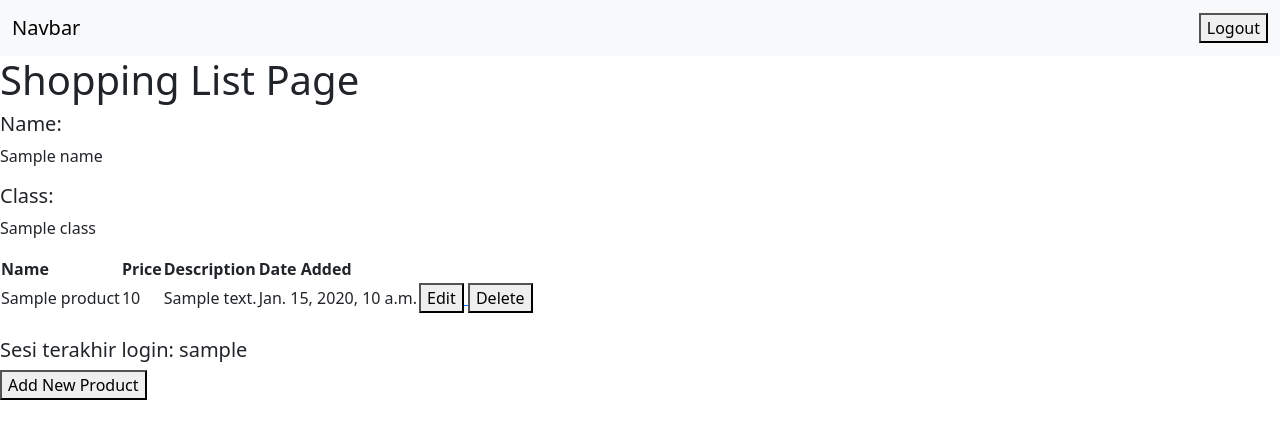
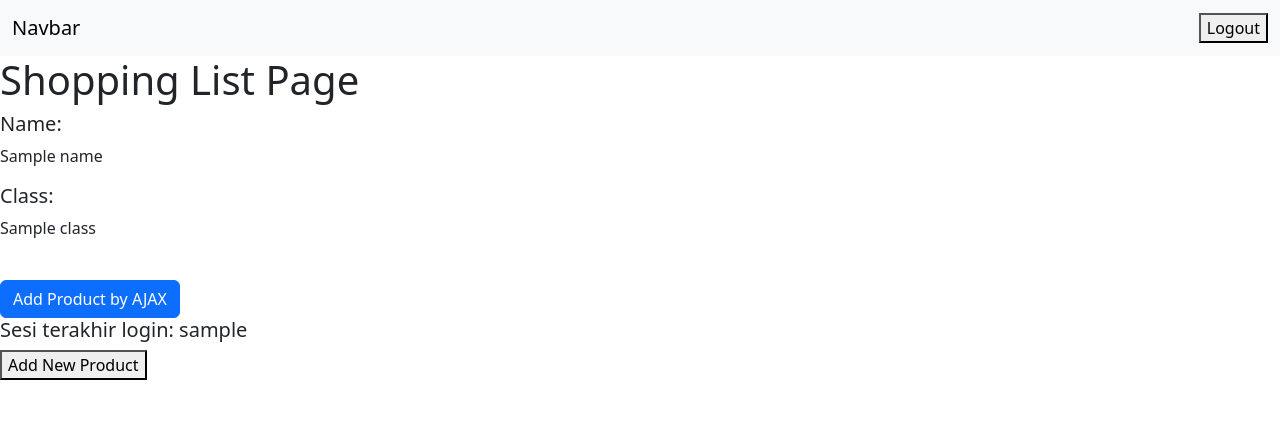
Before and after one commit to lucindalaurent/shopping-list, a Django app: template main/templates/main.html in a window 1280 px wide. Shown: the top 439 px of the page. Run offline with Django 4.2, Linux system fonts and the light colour scheme; the template is opened without the code that fills it: most values are stand-ins (such as "Sample title", 1, 10 or a date in 2020).

Commit message:
selesai tutorial 5

```diff
--- a/main/templates/main.html
+++ b/main/templates/main.html
@@ -30,39 +30,42 @@
 <h5>Class:</h5>
 <p>{{class}}</p>
 
-<table>
-    <tr>
-        <th>Name</th>
-        <th>Price</th>
-        <th>Description</th>
-        <th>Date Added</th>
-    </tr>
+<table id="product_table"></table>
+<div class="modal fade" id="exampleModal" tabindex="-1" aria-labelledby="exampleModalLabel" aria-hidden="true">
+    <div class="modal-dialog">
+        <div class="modal-content">
+            <div class="modal-header">
+                <h1 class="modal-title fs-5" id="exampleModalLabel">Add New Product</h1>
+                <button type="button" class="btn-close" data-bs-dismiss="modal" aria-label="Close"></button>
+            </div>
+            <div class="modal-body">
+                <form id="form" onsubmit="return false;">
+                    {% csrf_token %}
+                    <div class="mb-3">
+                        <label for="name" class="col-form-label">Name:</label>
+                        <input type="text" class="form-control" id="name" name="name"></input>
+                    </div>
+                    <div class="mb-3">
+                        <label for="price" class="col-form-label">Price:</label>
+                        <input type="number" class="form-control" id="price" name="price"></input>
+                    </div>
+                    <div class="mb-3">
+                        <label for="description" class="col-form-label">Description:</label>
+                        <textarea class="form-control" id="description" name="description"></textarea>
+                    </div>
+                </form>
+            </div>
+            <div class="modal-footer">
+                <button type="button" class="btn btn-secondary" data-bs-dismiss="modal">Close</button>
+                <button type="button" class="btn btn-primary" id="button_add" data-bs-dismiss="modal">Add Product</button>
+            </div>
+        </div>
+    </div>
+</div>
+<br />
 
-    {% comment %} Berikut cara memperlihatkan data produk di bawah baris ini {% endcomment %}
+<button type="button" class="btn btn-primary" data-bs-toggle="modal" data-bs-target="#exampleModal">Add Product by AJAX</button>
 
-    {% for product in products %}
-    <tr>
-        <td>{{product.name}}</td>
-        <td>{{product.price}}</td>
-        <td>{{product.description}}</td>
-        <td>{{product.date_added}}</td>
-        <td>
-            <a href="{% url 'main:edit_product' product.pk %}">
-                <button>
-                    Edit
-                </button>
-            </a>
-            <a href="{% url 'main:delete_product' product.pk %}">
-                <button>
-                    Delete
-                </button>
-            </a>
-        </td>
-    </tr>
-    {% endfor %}
-</table>
-
-<br />
 
 <h5>Sesi terakhir login: {{ last_login }}</h5>
 <a href="{% url 'main:create_product' %}">
@@ -71,5 +74,45 @@
     </button>
 </a>
 
+<script>
+    async function getProducts() {
+        return fetch("{% url 'main:get_product_json' %}").then((res) => res.json())
+    }
 
+    async function refreshProducts() {
+
+        document.getElementById("product_table").innerHTML = ""
+        const products = await getProducts()
+        let htmlString = `<tr>
+            <th>Name</th>
+            <th>Price</th>
+            <th>Description</th>
+            <th>Date Added</th>
+        </tr>`
+        products.forEach((item) => {
+            htmlString += `\n<tr>
+            <td>${item.fields.name}</td>
+            <td>${item.fields.price}</td>
+            <td>${item.fields.description}</td>
+            <td>${item.fields.date_added}</td>
+        </tr>`
+        })
+
+        document.getElementById("product_table").innerHTML = htmlString
+    }
+
+    refreshProducts()
+
+    function addProduct() {
+        fetch("{% url 'main:add_product_ajax' %}", {
+            method: "POST",
+            body: new FormData(document.querySelector('#form'))
+        }).then(refreshProducts)
+
+        document.getElementById("form").reset()
+        return false
+    }
+
+    document.getElementById("button_add").onclick = addProduct
+</script>
 {% endblock content %}
--- a/main/urls.py
+++ b/main/urls.py
@@ -1,6 +1,6 @@
 from django.urls import path
 from main.views import show_main, create_product, show_xml, show_json, show_xml_by_id, show_json_by_id
-from main.views import register, login_user, logout_user, edit_product, delete_product
+from main.views import register, login_user, logout_user, edit_product, delete_product, get_product_json, add_product_ajax
 
 
 
@@ -19,5 +19,7 @@ urlpatterns = [
     path('login/', login_user, name='login'),
     path('logout/', logout_user, name='logout'),
     path('edit-product/<int:id>', edit_product, name='edit_product'),
-    path('delete/<int:id>', delete_product, name='delete_product')
+    path('delete/<int:id>', delete_product, name='delete_product'),
+    path('get-product/', get_product_json, name='get_product_json'),
+    path('create-product-ajax/', add_product_ajax, name='add_product_ajax')
 ]
```
Also changed, not shown: main/views.py (+21 -0 lines).
